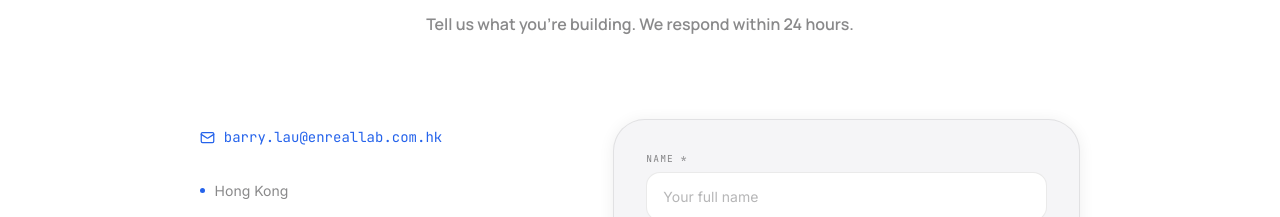
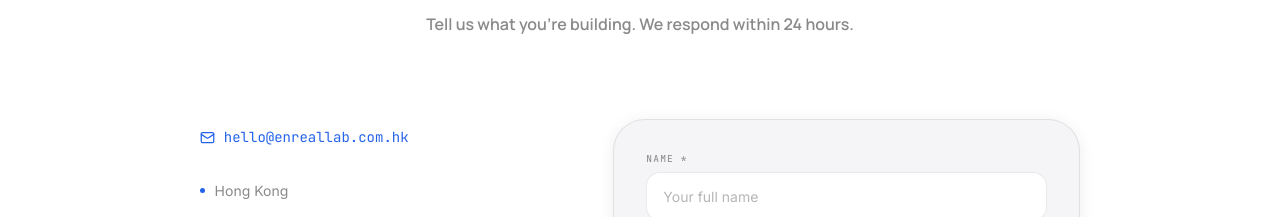
Before and after one commit to aibuddygame/enreal, a React (Vite) app: page /business in a window 1280 px wide. Shown: the part 5863-6080 px from the top of the page. Built offline with nearby package versions, Linux system fonts and the light colour scheme; no server answers.

Commit message:
config: align all contact emails to hello@enreallab.com.hk
- Business page contact form
- Enrollment form mailto link
- Display email consistency

```diff
--- a/src/components/Contact.jsx
+++ b/src/components/Contact.jsx
@@ -13,7 +13,7 @@ import {
     EMAILJS_TEMPLATE_BUSINESS
 } from '../lib/emailjsConfig.js'
 
-const DISPLAY_EMAIL = 'barry.lau@enreallab.com.hk'
+const DISPLAY_EMAIL = 'hello@enreallab.com.hk'
 
 // ── Validation ──────────────────────────────────────────────
 const validate = ({ name, email, message }) => {
@@ -72,7 +72,7 @@ export default function Contact() {
                     email: form.email,
                     company: form.company || '—',
                     message: form.message,
-                    to_email: 'barry.lau@enreallab.com.hk',
+                    to_email: 'hello@enreallab.com.hk',
                 },
                 EMAILJS_PUBLIC_KEY,
             )
--- a/src/pages/EnrollmentForm.jsx
+++ b/src/pages/EnrollmentForm.jsx
@@ -164,7 +164,7 @@ Submitted: ${new Date().toLocaleString()}
         `.trim()
 
         // Send email using mailto (opens user's email client)
-        const mailtoLink = `mailto:barry.lau@enreallab.com.hk,pierce.tam@enreallab.com.hk?subject=${encodeURIComponent(subject)}&body=${encodeURIComponent(body)}`
+        const mailtoLink = `mailto:hello@enreallab.com.hk?subject=${encodeURIComponent(subject)}&body=${encodeURIComponent(body)}`
         window.open(mailtoLink, '_blank')
 
         setSubmitting(false)
```
